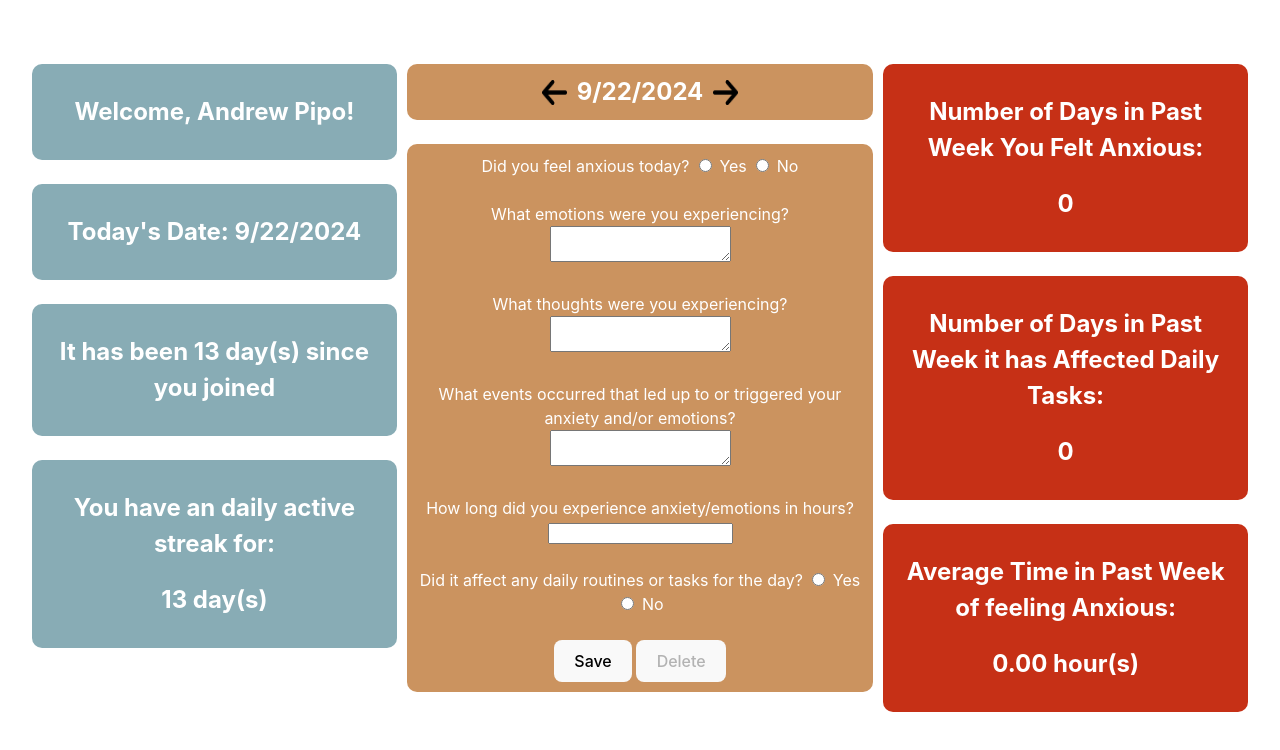
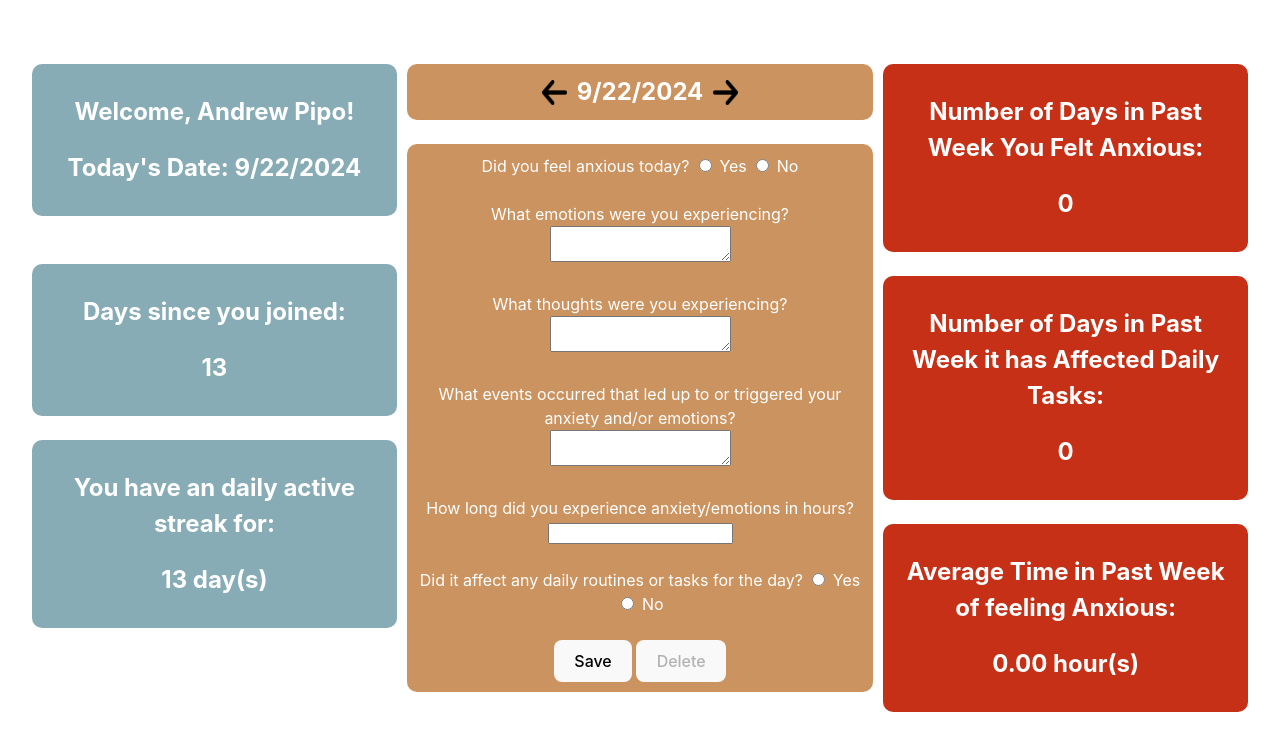
Before and after one commit to PipoAT/CS5167-Project-1, a Svelte app: page / in a window 1280 px wide. Shown: the top 750 px of the page. Built offline with nearby package versions, Linux system fonts and the light colour scheme.

Commit message:
"Refactor App.svelte: reorganized and reformatted HTML elements and text"

```diff
--- a/src/App.svelte
+++ b/src/App.svelte
@@ -96,14 +96,13 @@
     <div id="overview">
       <div id="overview-sep">
         <h2>Welcome, Andrew Pipo!</h2>
-      </div>
-      <br>
-      <div id="overview-sep">
         <h2>Today's Date: {currentDateOnly}</h2>
       </div>
       <br>
+      <br>
       <div id="overview-sep">
-        <h2>It has been {daysSince} day(s) since you joined</h2>
+        <h2>Days since you joined:</h2>
+        <h2>{daysSince}</h2>
       </div>
       <br>
       <div id="overview-sep">
```
